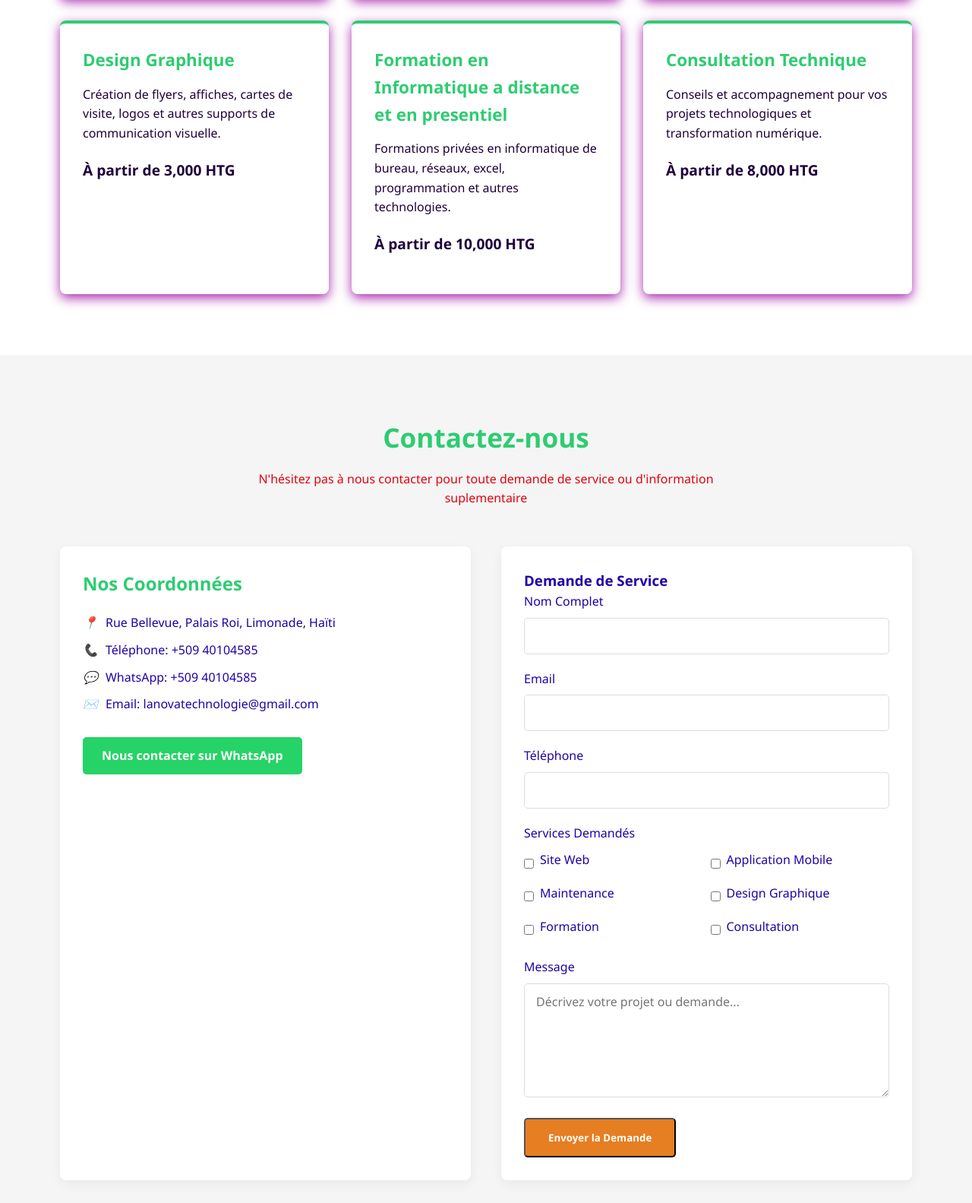
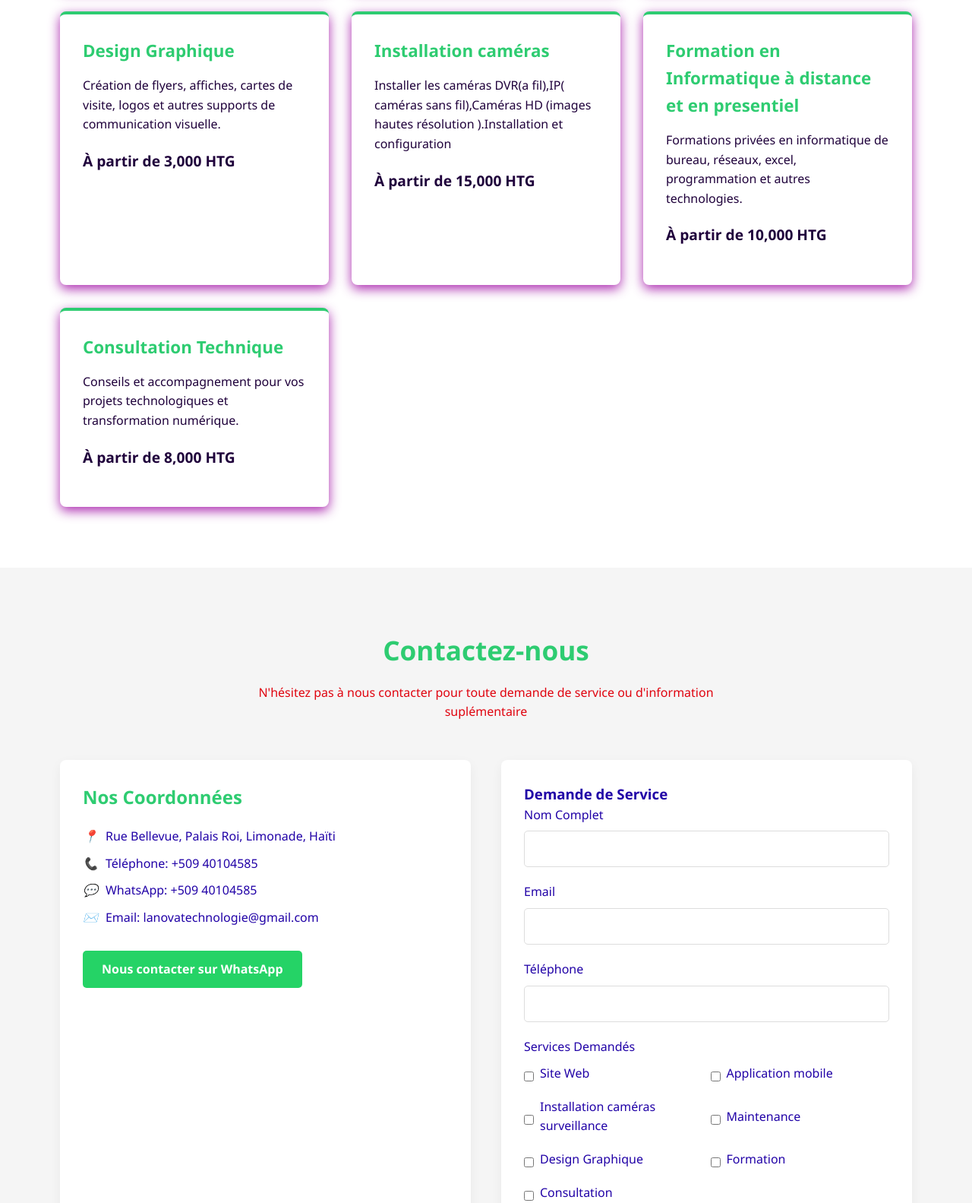
Before and after one commit to lanovatechnologie-a11y/LA-nova-technologie, a plain HTML site: page index.html in a window 1280 px wide. Shown: the part 1217-2800 px from the top of the page at 76% size. Drawn offline with Linux system fonts and the light colour scheme.

Commit message:
Update index.html

```diff
--- a/index.html
+++ b/index.html
@@ -5,7 +5,6 @@
     <meta name="viewport" content="width=device-width, initial-scale=1.0">
     <title>LA Nova Technologie - Services Informatiques en Haïti</title>
     <style>
-        /* Votre CSS existant reste inchangé */
         :root {
             --vert: #2ecc71;
             --blanc: #ffffff;
@@ -357,8 +356,7 @@
             <div class="header-content">
                 <div class="logo">
                     <a href="#accueil">
-                        <!-- SOLUTION: Utilisation d'une URL absolue ou d'un chemin relatif correct -->
-                        <img src="./1000074545.jpg" alt="LA Nova Technologie" class="logo-img">
+                        <img src="images/1000074545.jpg" alt="LA Nova Technologie" class="logo-img">
                     </a>
                     <h1>LA Nova Technologie</h1>
                 </div>
@@ -410,8 +408,13 @@
                     <p>Création de flyers, affiches, cartes de visite, logos et autres supports de communication visuelle.</p>
                     <p class="service-price">À partir de 3,000 HTG</p>
                 </div>
+                         <div class="service-card">
+                    <h3>Installation caméras</h3>
+                    <p>Installer les caméras DVR(a fil),IP( caméras sans fil),Caméras HD (images hautes résolution ).Installation et configuration</p>
+                    <p class="service-price">À partir de 15,000 HTG</p>
+                </div>
                 <div class="service-card">
-                    <h3>Formation en Informatique a distance et en presentiel</h3>
+                    <h3>Formation en Informatique à distance et en presentiel</h3>
                     <p>Formations privées en informatique de bureau, réseaux, excel, programmation et autres technologies.</p>
                     <p class="service-price">À partir de 10,000 HTG</p>
                 </div>
@@ -429,7 +432,7 @@
         <div class="container">
             <div class="section-title">
                 <h2>Contactez-nous</h2>
-                <p>N'hésitez pas à nous contacter pour toute demande de service ou d'information suplementaire</p>
+                <p>N'hésitez pas à nous contacter pour toute demande de service ou d'information suplémentaire</p>
             </div>
             <div class="contact-container">
                 <div class="contact-info">
@@ -457,6 +460,7 @@
                             <label for="phone">Téléphone</label>
                             <input type="tel" id="phone" class="form-control" required>
                         </div>
+
                         <div class="form-group">
                             <label>Services Demandés</label>
                             <div class="services-checkbox">
@@ -466,7 +470,11 @@
                                 </div>
                                 <div class="checkbox-item">
                                     <input type="checkbox" id="mobile" name="services" value="mobile">
-                                    <label for="mobile">Application Mobile</label>
+                                    <label for="mobile">Application mobile</label>
+                                </div>
+                                  <div class="checkbox-item">
+                                    <input type="checkbox" id="mobile" name="services" value="mobile">
+                                    <label for="mobile">Installation caméras surveillance</label>
                                 </div>
                                 <div class="checkbox-item">
                                     <input type="checkbox" id="maintenance" name="services" value="maintenance">
@@ -511,6 +519,7 @@
                     <a href="#services">Applications Mobiles Web, commerciales, et autres</a>
                     <a href="#services">Maintenance à Distance</a>
                     <a href="#services">Design Graphique</a>
+                    <a href="#services">Installation caméras de surveillance</a>
                     <a href="#services">Formation en Informatique</a>
                 </div>
                 <div class="footer-column">
@@ -521,9 +530,8 @@
                 </div>
             </div>
             <div class="copyright">
-                <p>&copy; 2023 LA Nova Technologie. Tous droits réservés.</p>
-                <!-- SOLUTION: Utilisation d'une URL absolue ou d'un chemin relatif correct -->
-                <img src="./1000074545.jpg" alt="LA Nova Technologie" class="logo-img">
+                <p>&copy; 2023 LA Nova Technologie. Tous droits réservés.</p> <img src="images/1000074545.jpg" alt="LA Nova Technologie" class="logo-img">
+
             </div>
         </div>
     </footer>
```
